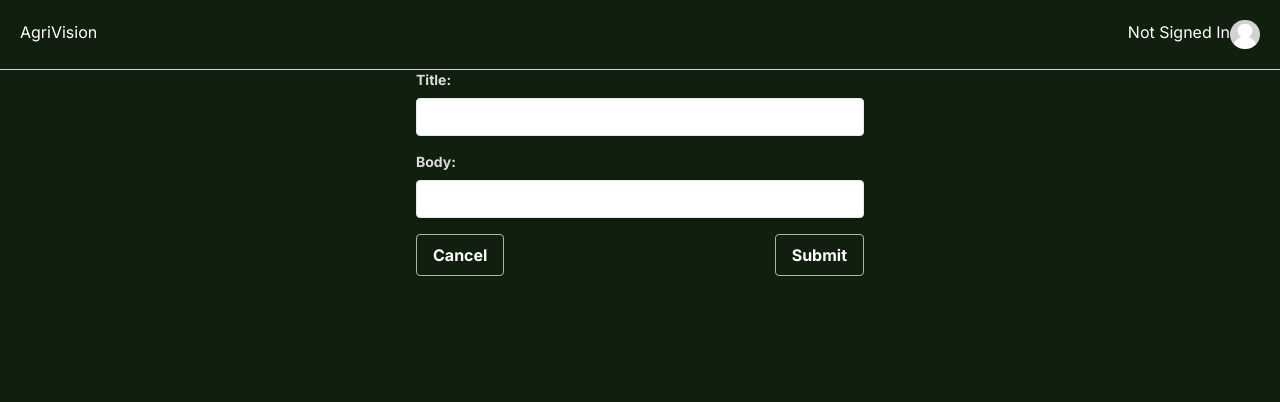
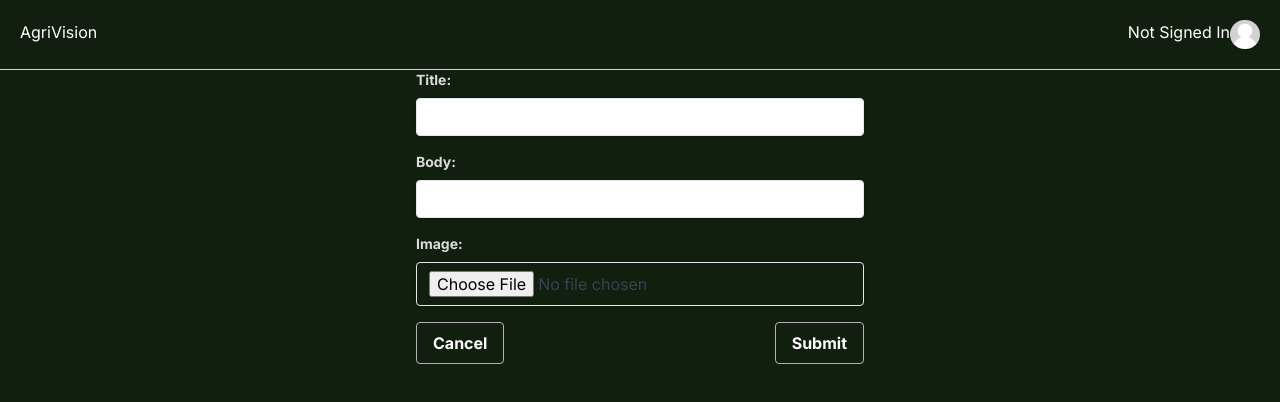
Before and after one commit to jovanwongzixi/AgriApp, a Next.js app in the folder Web App/agrivision-web-app/: page /1/forum/new-post in a window 1280 px wide. Shown: the top 402 px of the page. Built offline with nearby package versions, Linux system fonts and the light colour scheme; no server answers.

Commit message:
Add image uploading for forum

```diff
--- a/Web App/agrivision-web-app/app/[userid]/forum/[postid]/page.tsx
+++ b/Web App/agrivision-web-app/app/[userid]/forum/[postid]/page.tsx
@@ -7,6 +7,7 @@ import {
     where,
 } from 'firebase/firestore'
 import ReplyPage from '@/app/components/forum/ReplyPage'
+import { getStorage, ref, getDownloadURL } from 'firebase/storage';
 
 
 export default async function Page({ params }: { params: { postid: string; userid: string } }) {
@@ -22,9 +23,22 @@ export default async function Page({ params }: { params: { postid: string; useri
         return allReplies;
     }
 
+    const getImg = async () => {
+        const storage = getStorage(firebaseApp);
+        let url;
+        try {
+            url = await getDownloadURL(ref(storage, `gs://agrivision-da164.appspot.com/${params.postid}`))
+
+        } catch (error) {
+            url = null
+        }
+        return url;
+    }
+
     const allReplies = await getData()
+    const url = await getImg()
 
     return (
-        <ReplyPage allReplies={allReplies} userid = {params.userid} postid = {params.postid} />
+        <ReplyPage allReplies={allReplies} userid = {params.userid} postid = {params.postid} url={url} />
     )
 }
--- a/Web App/agrivision-web-app/app/[userid]/forum/page.tsx
+++ b/Web App/agrivision-web-app/app/[userid]/forum/page.tsx
@@ -9,7 +9,6 @@ const getData = async () => {
     const querySnapshot = await getDocs(collection(db, 'forum'))
     const posts: any[] = []
     querySnapshot.forEach((doc) => {
-        // typescript dosent support spread?
         const jsonData = { postid: doc.id, ...doc.data() }
         posts.push(jsonData)
     })
--- a/Web App/agrivision-web-app/app/components/forum/PostForm.tsx
+++ b/Web App/agrivision-web-app/app/components/forum/PostForm.tsx
@@ -1,11 +1,12 @@
 'use client'
 import { BaseSyntheticEvent, useState } from 'react'
 import firebaseApp from '@/app/configurations/firebaseConfig'
-import { getFirestore, addDoc, collection } from 'firebase/firestore'
+import { getFirestore, addDoc, collection, } from 'firebase/firestore'
 import { useRouter } from 'next/navigation'
 import { Firestore } from 'firebase/firestore'
+import { getStorage, ref, uploadBytes } from "firebase/storage";
 
-async function uploadData(db: Firestore, userid: string, title: string, question: string) {
+async function uploadData(db: Firestore, userid: string, title: string, question: string, img: any) {
     try {
         const docRef = await addDoc(collection(db, 'forum'), {
             userid: userid,
@@ -14,18 +15,24 @@ async function uploadData(db: Firestore, userid: string, title: string, question
             replies: [],
         })
         console.log('Document written with ID:', docRef.id)
+
+        const storage = getStorage(firebaseApp);
+        const storageRef = ref(storage, `gs://agrivision-da164.appspot.com/${docRef.id}`);
+        uploadBytes(storageRef, img).then((snapshot) => {
+            console.log('Uploaded a blob or file!');
+          });
         window.location.href = `/${userid}/forum`;
     } catch (error) {
         console.error('Error adding document:', error)
     }
 }
-
 const PostForm: React.FC<{
     userid: string
 }> = (props) => {
     const [formData, setFormData] = useState({
         title: '',
         body: '',
+        img: undefined
     })
     const db = getFirestore(firebaseApp)
     const router = useRouter()
@@ -40,18 +47,34 @@ const PostForm: React.FC<{
             console.log('invalid question')
             return
         }
-        uploadData(db, props.userid, formData.title, formData.body)
+        uploadData(db, props.userid, formData.title, formData.body, formData.img)
         // .then(() => {
         //     router.push(`/${params.userid}/forum`)
     }
 
     function changeHandler(event: BaseSyntheticEvent) {
-        const { title, value } = event.target
-        setFormData((prevData) => ({
+        const { title, value, files } = event.target;
+
+        if (title === 'img' && files && files.length > 0) {
+          // Get the first selected file from the files array
+          const selectedFile = files[0];
+
+          // Convert the selected file to a File object
+          const fileObject = new File([selectedFile], selectedFile.name, {
+            type: selectedFile.type,
+          });
+
+          setFormData((prevData) => ({
+            ...prevData,
+            [title]: fileObject,
+          }));
+        } else {
+          setFormData((prevData) => ({
             ...prevData,
             [title]: value,
-        }))
-    }
+          }));
+        }
+      }
 
     function cancelHandler() {
         router.push(`/${props.userid}/forum`)
@@ -80,6 +103,15 @@ const PostForm: React.FC<{
                         onChange={changeHandler}
                     ></input>
                 </div>
+                <div className="mb-4">
+                    <label className="block text-[#DBDBDB] text-sm font-bold mb-2">Image:</label>
+                    <input
+                        className="shadow appearance-none border rounded w-full py-2 px-3 text-gray-700 leading-tight focus:outline-none focus:shadow-outline"
+                        type="file"
+                        title="img"
+                        onChange={changeHandler}
+                    ></input>
+                </div>
                 <div className="flex items-center justify-between">
                     <button
                         className="border border-[#B2B2B2] text-white font-bold py-2 px-4 rounded focus:outline-none focus:shadow-outline hover:text-[#D9D9D9]"
--- a/Web App/agrivision-web-app/app/components/forum/PostPage.tsx
+++ b/Web App/agrivision-web-app/app/components/forum/PostPage.tsx
@@ -5,6 +5,7 @@ import { getFirestore } from 'firebase/firestore'
 import firebaseApp from '@/app/configurations/firebaseConfig'
 import Post from './Post'
 import Link from 'next/link'
+import { deleteObject, ref, getStorage } from 'firebase/storage'
 
 const PostPage: React.FC<{
     posts: {
@@ -19,6 +20,7 @@ const PostPage: React.FC<{
     const [posts, setPosts] = useState(props.posts)
     const [refresh, setRefresh] = useState(false)
     const db = getFirestore(firebaseApp)
+    const storage = getStorage(firebaseApp)
 
     useEffect(() => {
         const refreshHandler = async () => {
@@ -37,8 +39,12 @@ const PostPage: React.FC<{
 
     const deletePostHandler = (userid: string, postid: string) => {
         if (props.userid === userid) {
-            deleteDoc(doc(db, "forum", postid)).then(() => {
+            deleteDoc(doc(db, 'forum', postid)).then(() => {
+                deleteObject(ref(storage, `gs://agrivision-da164.appspot.com/${postid}`)).then(
+                    () => {
                         setRefresh((state) => !state)
+                    }
+                )
             })
         } else {
             return
--- a/Web App/agrivision-web-app/app/components/forum/ReplyOriginalPost.tsx
+++ b/Web App/agrivision-web-app/app/components/forum/ReplyOriginalPost.tsx
@@ -3,11 +3,14 @@ const ReplyOriginalPost: React.FC<{
     postid: string;
     title: string;
     body: string;
+    url: string;
   }> = (props) => {
+
     return (
-      <li className="border border-[#B2B2B2] rounded-lg shadow-md p-6 relative ">
+      <li className="border border-[#B2B2B2] rounded-lg shadow-md p-6 relative " key={props.userid}>
           <p className="text-white font-bold text-2xl mb-2">{props.title}</p>
           <p className="text-white mb-2">{props.body}</p>
+          {props.url && <img src={props.url}/>}
           <p className="absolute bottom-0 right-0 underline mt-4 text-white">
             {props.userid}
           </p>
--- a/Web App/agrivision-web-app/app/components/forum/ReplyPage.tsx
+++ b/Web App/agrivision-web-app/app/components/forum/ReplyPage.tsx
@@ -10,7 +10,7 @@ import ReplyOriginalPost from "./ReplyOriginalPost";
 
 const ReplyPage: React.FC<{
     allReplies: {id: string, title: string, body: string, replies: { userid: string; body: string }[]}[],
-    userid: string, postid: string
+    userid: string, postid: string, url: any
 }> = (props) => {
     const db = getFirestore(firebaseApp)
     const [allReplies, setAllReplies] = useState(props.allReplies)
@@ -18,6 +18,7 @@ const ReplyPage: React.FC<{
 
 
     useEffect(() => {
+        console.log('Use effect')
         const getData = async () => {
             const q = query(collection(db, 'forum'), where('__name__', '==', props.postid))
             const querySnapshot = await getDocs(q)
@@ -59,6 +60,7 @@ const ReplyPage: React.FC<{
         setRefresh(state => !state)
     }
 
+
     return (
         <div className="bg-[#11200E] min-h-screen">
             {allReplies.length > 0 &&
@@ -75,6 +77,7 @@ const ReplyPage: React.FC<{
                                 postid={reply.id}
                                 title={reply.title}
                                 body={reply.body}
+                                url={props.url}
                             />
                             {reply.replies.map(
                                 (currReply: { userid: string; body: string }, index) => {
```
Also changed, not shown: Web App/agrivision-web-app/app/configurations/firebaseAdminConfig.ts (line endings or trailing spaces). Lines whose indentation alone changed are shown as unchanged.
